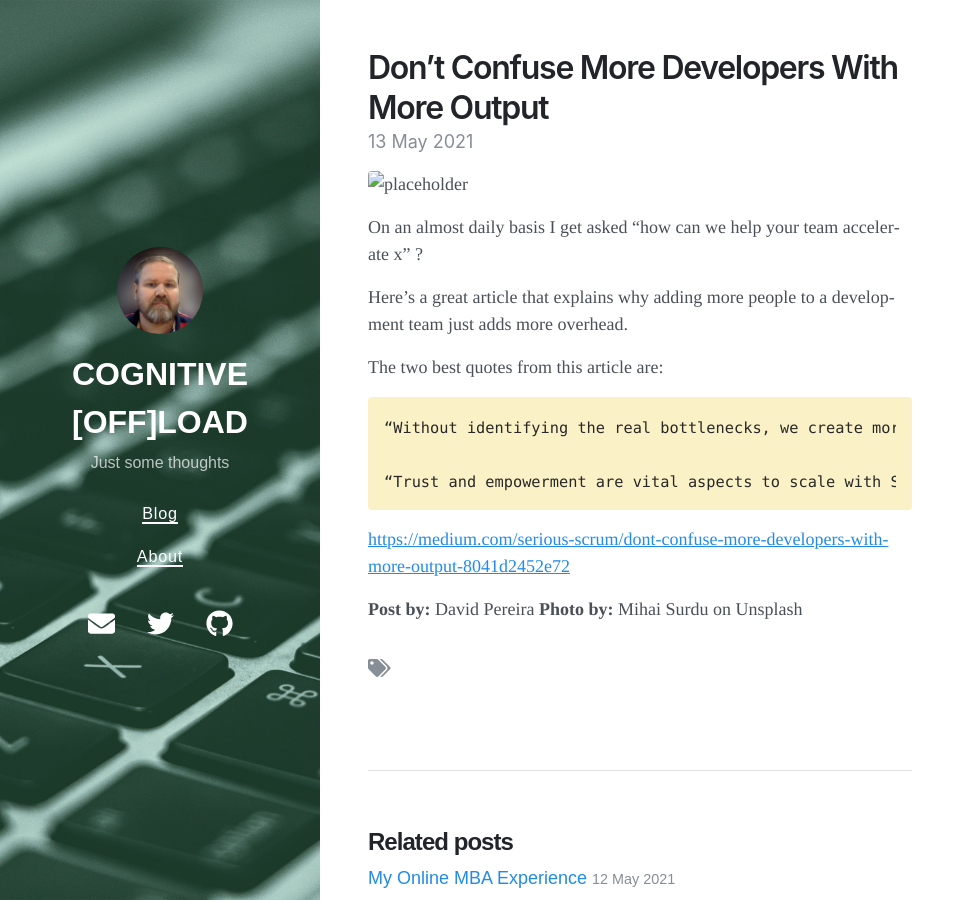
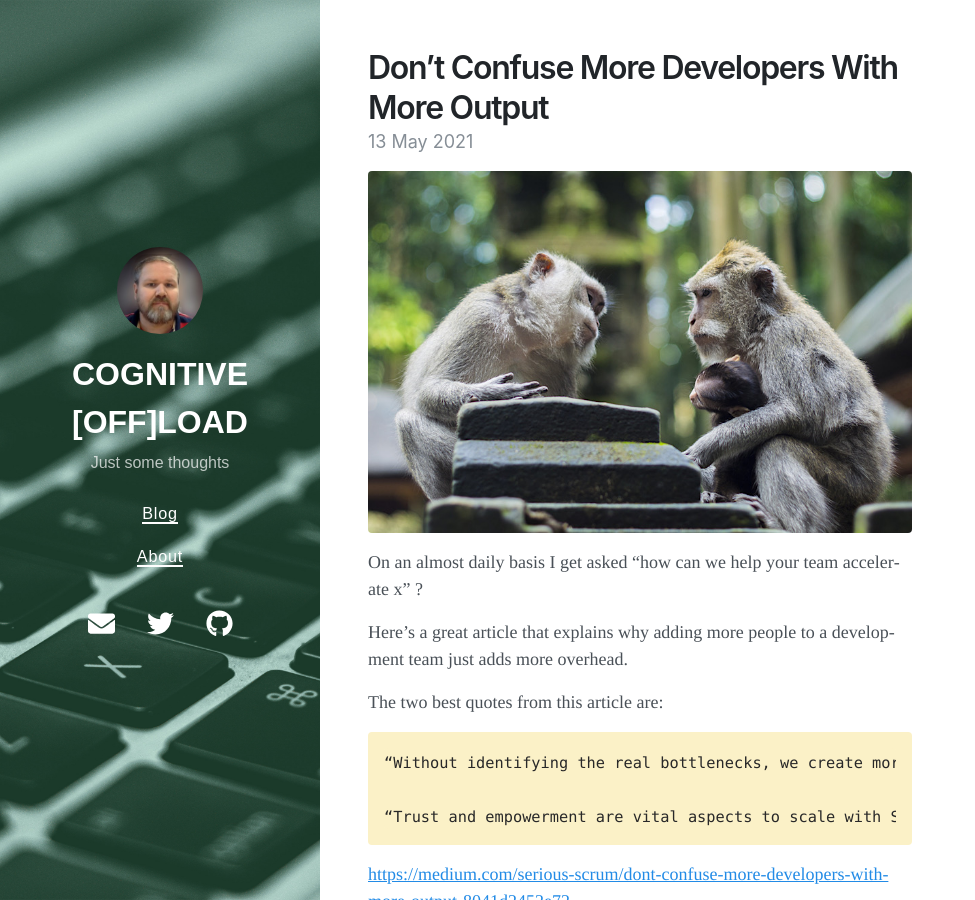
Before and after one commit to andrewshawza/cognitive, a Jekyll site: the page built from _posts/2021-05-13-dont-confuse.md, in a window 1280 px wide and 900 px high. Shown: the whole window, without its empty margins (0-975 px from the left). Built offline with Jekyll 4.4.1, drawn with Linux system fonts in a browser that asks for light colours; nearby versions of some CDN libraries.

Commit message:
Update 2021-05-13-dont-confuse.md

```diff
--- a/_posts/2021-05-13-dont-confuse.md
+++ b/_posts/2021-05-13-dont-confuse.md
@@ -3,7 +3,7 @@ layout: post
 title: Don’t Confuse More Developers With More Output
 ---
 
-![placeholder](/assets/img/dont-confuse.jpg)
+![placeholder](/dont-confuse.jpg)
 
 On an almost daily basis I get asked “how can we help your team accelerate x” ?
 
```
